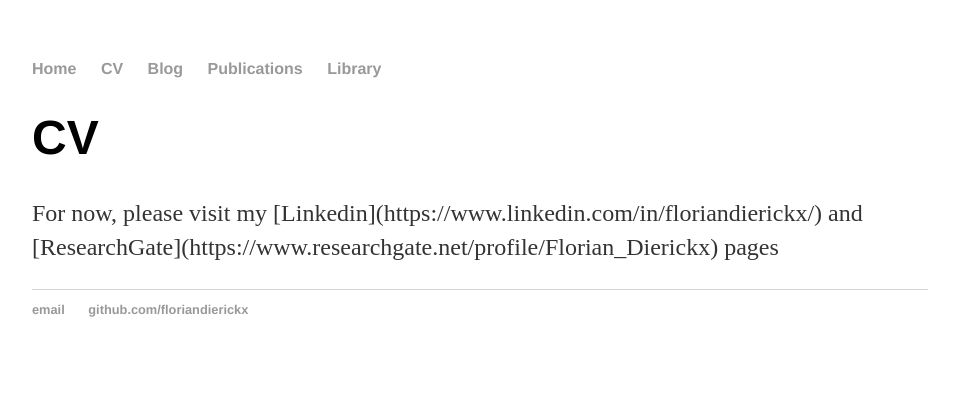
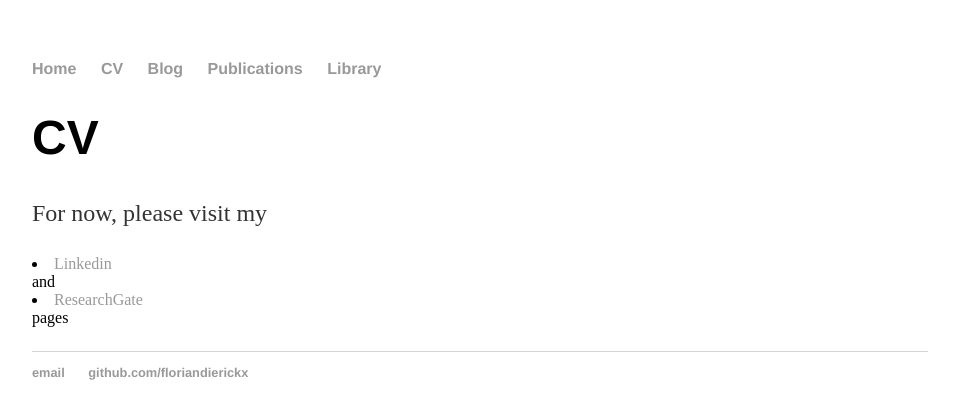
Before and after one commit to floriandierickx/floriandierickx.github.io, a Jekyll site: the page built from cv/index.html, in a window 1280 px wide. Shown: the top 419 px of the page, without its empty margins (160-1119 px from the left). Built offline with Jekyll 4.4.1, drawn with Linux system fonts in a browser that asks for light colours.

Commit message:
update cv page

```diff
--- a/cv/index.html
+++ b/cv/index.html
@@ -4,5 +4,5 @@ title: CV
 ---
 <div class="blurb">
 	<h1>CV</h1>
-	<p>For now, please visit my [Linkedin](https://www.linkedin.com/in/floriandierickx/) and [ResearchGate](https://www.researchgate.net/profile/Florian_Dierickx) pages</p>
+	<p>For now, please visit my <li><a href="https://www.linkedin.com/in/floriandierickx/">Linkedin</a></li> and <li><a href="https://www.researchgate.net/profile/Florian_Dierickx"> ResearchGate</a></li> pages</p>
 </div><!-- /.blurb -->
```
